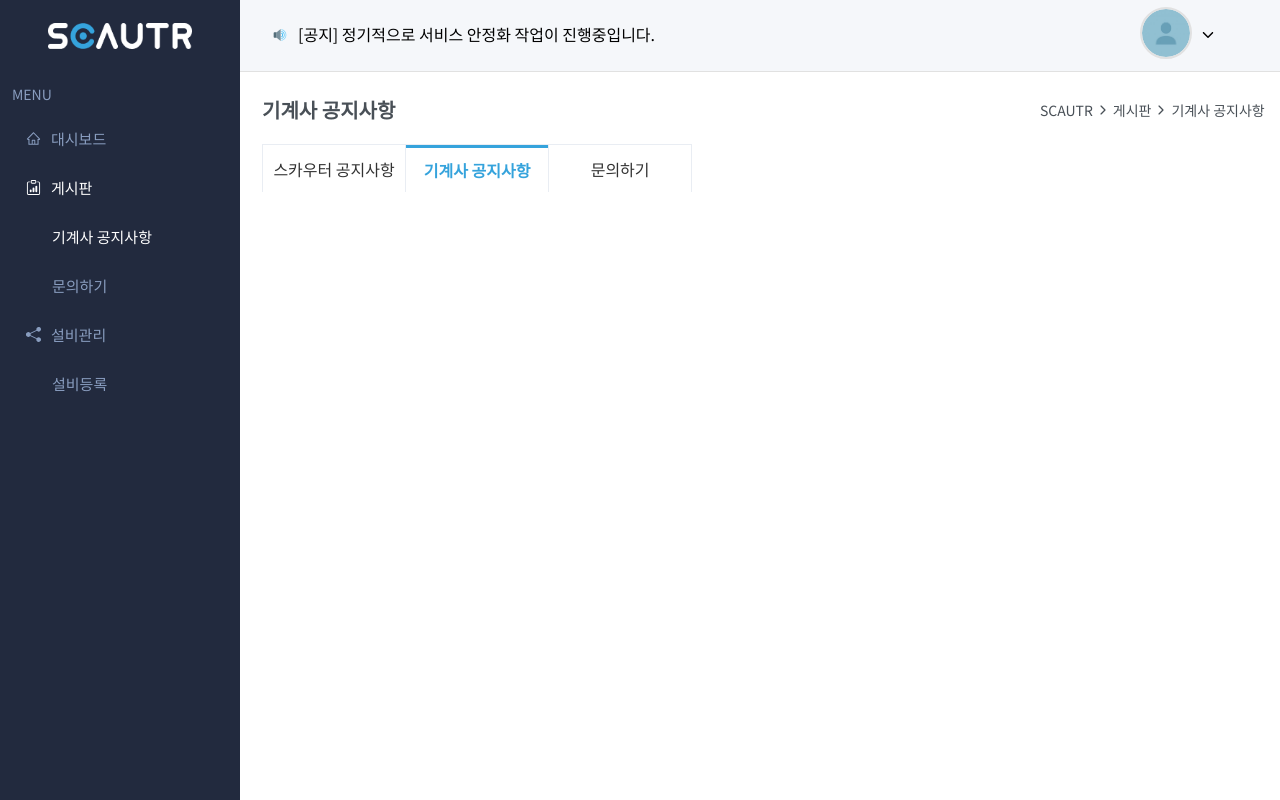
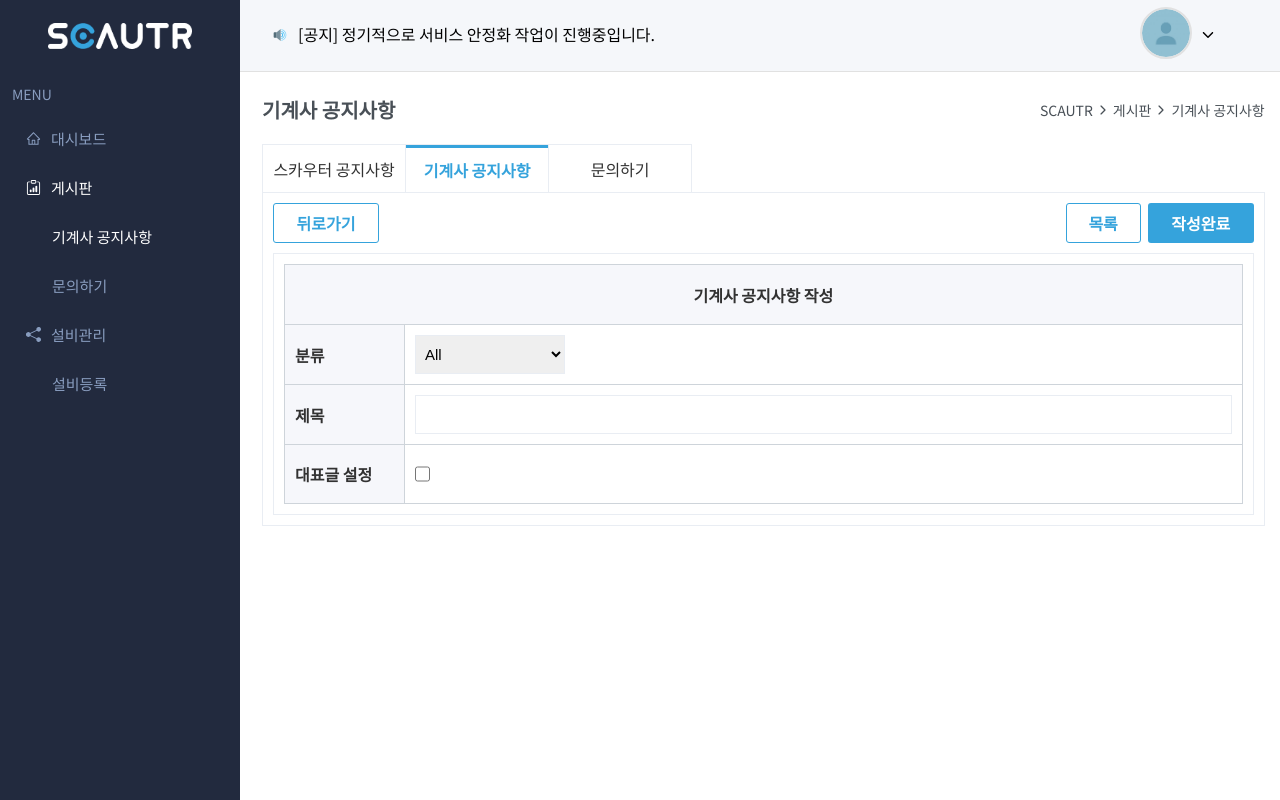
Before and after one commit to Kim-Haul/scautr-connect-api, a React (Create React App) app: page /scautr/board/notice/progix/post in a window 1280 px wide. Built offline with nearby package versions, Linux system fonts and the light colour scheme; what google-maps-react would draw is missing.

Commit message:
:lipstick: 기계사 공지사항 작성 페이지 상단 레이아웃

```diff
--- a/package.json
+++ b/package.json
@@ -7,6 +7,7 @@
     "@testing-library/jest-dom": "^5.16.5",
     "@testing-library/react": "^13.4.0",
     "@testing-library/user-event": "^13.5.0",
+    "@toast-ui/react-editor": "^3.2.2",
     "@types/jest": "^27.5.2",
     "@types/node": "^16.18.3",
     "@types/react": "^18.0.25",
--- a/src/pages/board/NoticeProgixPost.tsx
+++ b/src/pages/board/NoticeProgixPost.tsx
@@ -1,7 +1,173 @@
 import React from 'react';
+import styled from 'styled-components';
+import { useNavigate } from 'react-router-dom';
 
 const NoticeProgixPost = () => {
-  return <div></div>;
+  const navigate = useNavigate();
+
+  return (
+    <Wrap>
+      <Container>
+        <Top>
+          <div className="top_left">
+            <button
+              className="btn_left"
+              onClick={() => {
+                navigate(-1);
+              }}
+            >
+              뒤로가기
+            </button>
+          </div>
+          <div className="top_right">
+            <button
+              className="btn_left"
+              onClick={() => {
+                navigate(-1);
+              }}
+            >
+              목록
+            </button>
+            <button className="btn_right">작성완료</button>
+          </div>
+        </Top>
+        <Content>
+          <div className="row title">기계사 공지사항 작성</div>
+          <div className="row grid">
+            <div className="grid_left">분류</div>
+            <div className="grid_right">
+              <select>
+                <option value="all">All</option>
+                <option value="notic">공지사항</option>
+                <option value="event">이벤트</option>
+                <option value="update">업데이트</option>
+                <option value="inspection">점검</option>
+                <option value="etc">기타</option>
+              </select>
+            </div>
+          </div>
+          <div className="row grid">
+            <div className="grid_left">제목</div>
+            <div className="grid_right">
+              <input type="text" />
+            </div>
+          </div>
+          <div className="row grid">
+            <div className="grid_left">대표글 설정</div>
+            <div className="grid_right">
+              <input type="checkbox" id="input_checkbox" />
+            </div>
+          </div>
+        </Content>
+      </Container>
+    </Wrap>
+  );
 };
 
 export default NoticeProgixPost;
+
+const Wrap = styled.div`
+  width: 100%;
+`;
+
+const Container = styled.div`
+  border: 1px solid #e9edf3;
+  padding: 10px;
+`;
+
+const Top = styled.div`
+  display: flex;
+  justify-content: space-between;
+  width: 100%;
+  margin-bottom: 10px;
+
+  button {
+    width: 106.1px;
+    height: 40px;
+    font-weight: 700;
+    font-size: 1.6rem;
+  }
+  .top_left {
+    .btn_left {
+      background-color: #fff;
+      border: 1px solid ${(props) => props.theme.color.PastelBlue};
+      color: ${(props) => props.theme.color.PastelBlue};
+    }
+  }
+  .top_right {
+    display: flex;
+    .btn_left {
+      margin-right: 7px;
+      background-color: #fff;
+      border: 1px solid ${(props) => props.theme.color.PastelBlue};
+      color: ${(props) => props.theme.color.PastelBlue};
+      width: 75px;
+      @media (max-width: ${(props) => props.theme.breakpoints.TabletMin}) {
+        display: none;
+      }
+    }
+    .btn_right {
+      background-color: ${(props) => props.theme.color.PastelBlue};
+    }
+  }
+`;
+
+const Content = styled.div`
+  width: 100%;
+  border: 1px solid #e9edf3;
+  padding: 10px;
+  .row {
+    height: 60px;
+    border: 1px solid #ced4da;
+    &:first-child,
+    &:nth-child(2),
+    &:nth-child(3) {
+      border-bottom: none;
+    }
+  }
+  .row.title {
+    font-weight: 700;
+    display: flex;
+    align-items: center;
+    justify-content: center;
+    background-color: #f6f7fb;
+  }
+  .row.grid {
+    display: grid;
+    grid-template-columns: 120px 1fr;
+    .grid_left {
+      display: flex;
+      align-items: center;
+      justify-content: left;
+      font-weight: 700;
+      padding: 10px;
+      background-color: #f6f7fb;
+      border-right: 1px solid #ced4da;
+    }
+    .grid_right {
+      display: flex;
+      align-items: center;
+      justify-content: left;
+      padding: 10px;
+      select,
+      input {
+        height: 100%;
+        width: 150px;
+        padding: 5px;
+        border: 1px solid #e9edf3;
+        font-size: 1.5rem;
+      }
+      select {
+        @media (max-width: ${(props) => props.theme.breakpoints.TabletMin}) {
+          width: 100%;
+        }
+      }
+      input {
+        width: 100%;
+      }
+      #input_checkbox {
+        width: 15px;
+      }
+    }
+  }
+`;
```
Also changed, not shown: 2 other files (tests, documents, lock files or other folders).
